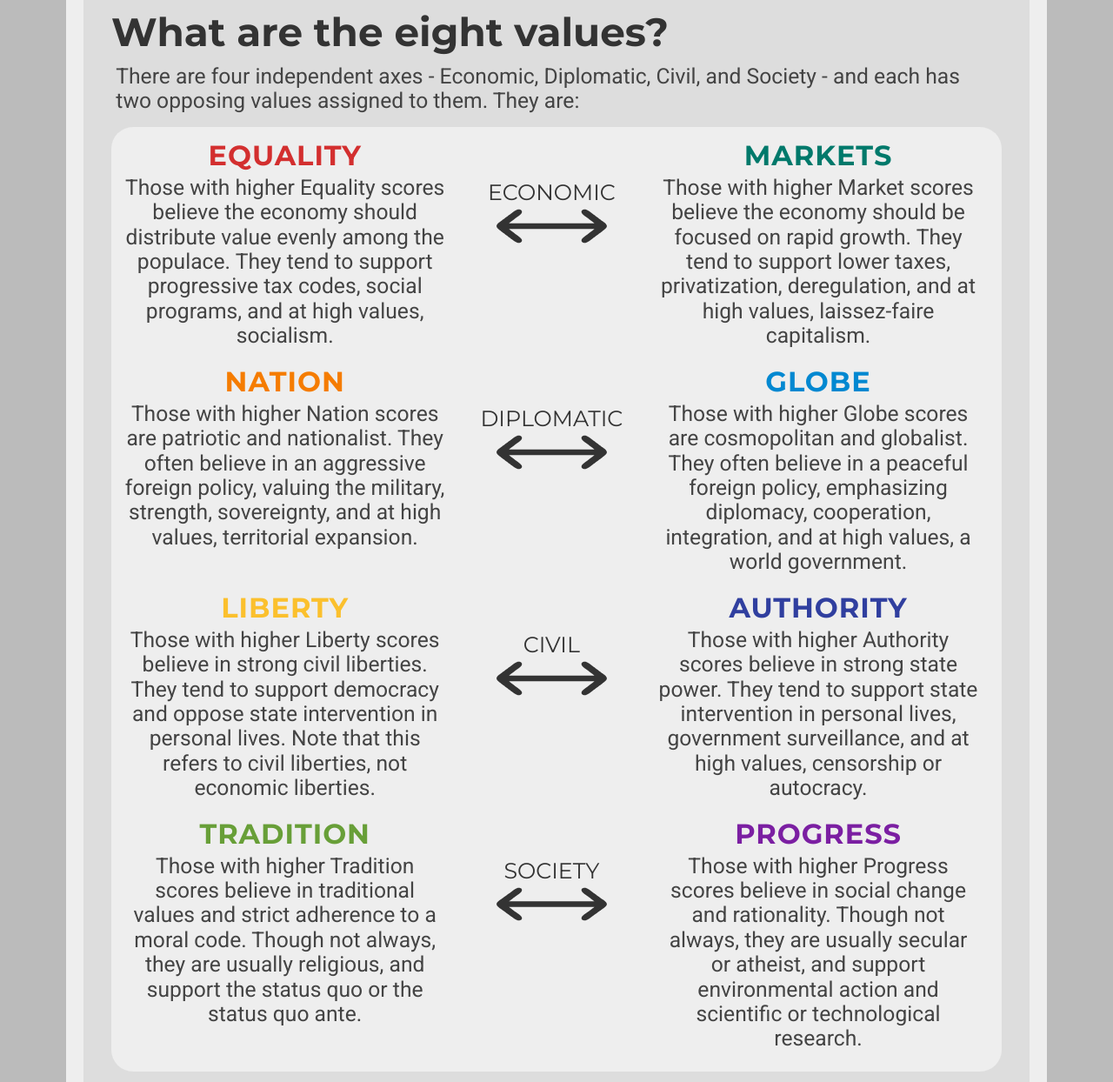
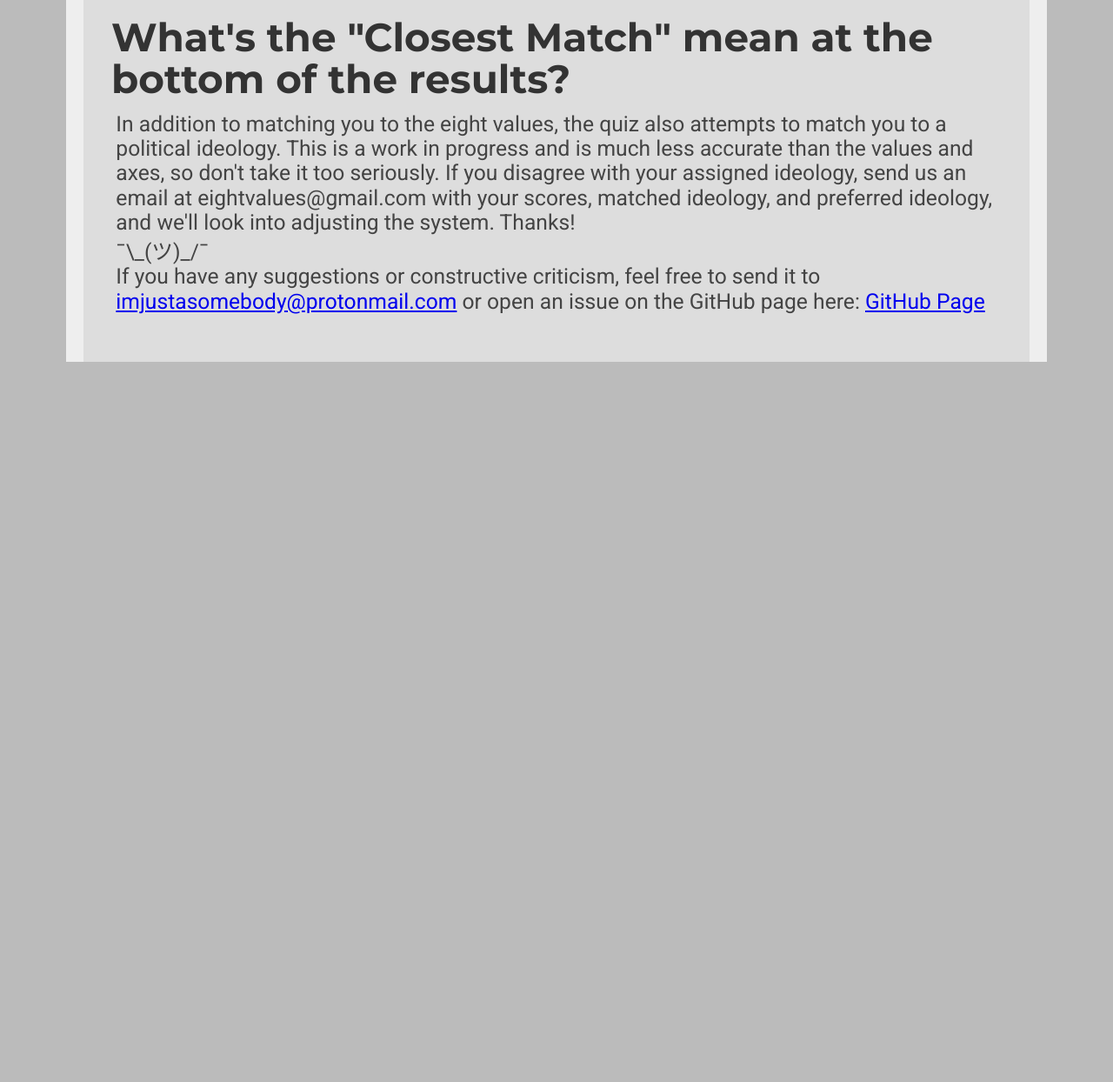
Before and after one commit to FANY-V9/apocaliticvalues, a plain HTML site: page index.html in a window 1280 px wide. Shown: the part 936-2180 px from the top of the page at 87% size. After the commit the page ends 1352 px from the top, so only its background shows below. Drawn offline with Linux system fonts and the light colour scheme.

Commit message:
suffle add

```diff
--- a/index.html
+++ b/index.html
@@ -30,90 +30,10 @@
 <h2>What is 8values?</h2>
     <p>8values is, in essence, a political quiz that attempts to assign percentages for eight different political values. You will be presented by a statement, and then you will answer with your opinion on the statement, from <b>Strongly Agree</b> to <b>Strongly Disagree</b>, with each answer slightly affecting your scores. At the end of the quiz, your answers will be compared to the maximum possible for each value, thus giving you a percentage. Answer honestly!<br /><br />
     There are <b><u><span id="numOfQuestions"></span></u></b> questions in the test.</p>
-
-<h2><a id="anchor">What are the eight values?</a></h2>
-    <p>There are four independent axes - Economic, Diplomatic, Civil, and Society - and each has two opposing values assigned to them. They are:</p>
-    <div class="explanation_bg">
-        <div class="spacer">
-            <div class="explanation_blurb_left">
-                <p class="value"><b style="color:#d32f2f;">EQUALITY</b></p>
-                <p class="blurb-text">
-                    Those with higher Equality scores believe the economy should distribute value evenly among the populace. They tend to support progressive tax codes, social programs, and at high values, socialism.
-                </p>
-            </div>
-            <div class="explanation_axis">
-                <p class="axis_name">ECONOMIC</p>
-                <img class="arrow" src="double_arrow.svg"></img>
-            </div>
-            <div class="explanation_blurb_right">
-                <p class="value"><b style="color:#00796b;">MARKETS</b></p>
-                <p class="blurb-text">
-                    Those with higher Market scores believe the economy should be focused on rapid growth. They tend to support lower taxes, privatization, deregulation, and at high values, laissez-faire capitalism.
-                </p>
-            </div>
-        </div>
-        <div class="spacer">
-            <div class="explanation_blurb_left">
-                <p class="value"><b style="color:#f57c00;">NATION</b></p>
-                <p class="blurb-text">
-                    Those with higher Nation scores are patriotic and nationalist. They often believe in an aggressive foreign policy, valuing the military, strength, sovereignty, and at high values, territorial expansion.
-                </p>
-            </div>
-            <div class="explanation_axis">
-                <p class="axis_name">DIPLOMATIC</p>
-                <img class="arrow" src="double_arrow.svg"></img>
-            </div>
-            <div class="explanation_blurb_right">
-                <p class="value"><b style="color:#0288d1;">GLOBE</b></p>
-                <p class="blurb-text">
-                    Those with higher Globe scores are cosmopolitan and globalist. They often believe in a peaceful foreign policy, emphasizing diplomacy, cooperation, integration, and at high values, a world government.
-                </p>
-            </div>
-        </div>
-        <div class="spacer">
-            <div class="explanation_blurb_left">
-                <p class="value"><b style="color:#fbc02d;">LIBERTY</b></p>
-                <p class="blurb-text">
-                    Those with higher Liberty scores believe in strong civil liberties. They tend to support democracy and oppose state intervention in personal lives. Note that this refers to civil liberties, not economic liberties.
-                </p>
-            </div>
-            <div class="explanation_axis">
-                <p class="axis_name">CIVIL</p>
-                <img class="arrow" src="double_arrow.svg"></img>
-            </div>
-            <div class="explanation_blurb_right">
-                <p class="value"><b style="color:#303f9f;">AUTHORITY</b></p>
-                <p class="blurb-text">
-                    Those with higher Authority scores believe in strong state power. They tend to support state intervention in personal lives, government surveillance, and at high values, censorship or autocracy.
-                </p>
-            </div>
-        </div>
-        <div class="spacer">
-            <div class="explanation_blurb_left">
-                <p class="value"><b style="color:#689f38;">TRADITION</b></p>
-                <p class="blurb-text">
-                    Those with higher Tradition scores believe in traditional values and strict adherence to a moral code. Though not always, they are usually religious, and support the status quo or the status quo ante.
-                </p>
-            </div>
-            <div class="explanation_axis">
-                <p class="axis_name">SOCIETY</p>
-                <img class="arrow" src="double_arrow.svg"></img>
-            </div>
-            <div class="explanation_blurb_right">
-                <p class="value"><b style="color:#7b1fa2;">PROGRESS</b></p>
-                <p class="blurb-text">
-                    Those with higher Progress scores believe in social change and rationality. Though not always, they are usually secular or atheist, and support environmental action and scientific or technological research.
-                </p>
-            </div>
-        </div>
-        <br/>
-    </div>
-
 <h2 style="margin-top: 17pt;">What's the "Closest Match" mean at the bottom of the results?</h2>
     <p>In addition to matching you to the eight values, the quiz also attempts to match you to a political ideology. This is a work in progress and is much less accurate than the values and axes, so don't take it too seriously. If you disagree with your assigned ideology, send us an email at eightvalues@gmail.com with your scores, matched ideology, and preferred ideology, and we'll look into adjusting the system. Thanks!</p>
-<h2>I don't like my scores!</h2>
     <p>¯\_(ツ)_/¯<br/>
-    If you have any suggestions or constructive criticism, feel free to send it to <a href="mailto:eightvalues@gmail.com">eightvalues@gmail.com</a> or open an issue on the GitHub page here: <a href="https://github.com/8values/8values.github.io">GitHub Page</a></p>
+    If you have any suggestions or constructive criticism, feel free to send it to <a href="mailto:imjustasomebody@protonmail.com">imjustasomebody@protonmail.com</a> or open an issue on the GitHub page here: <a href="https://github.com/8values/8values.github.io">GitHub Page</a></p>
 <br>
 <!-- This is the script for the page itself -->
 <script type="application/javascript"src="questions.js"></script>
@@ -121,3 +41,15 @@
     document.getElementById("numOfQuestions").innerHTML = questions.length;
 </script>
 </body>
+
+<!--
+    ok, just to remember the values
+    Economy: Equality - Nothing - Markets
+    Moral: Immoral - Post-moral - Survivalism - Moral
+    Religios: Atheism - Survivalism - Theocracy
+    Aid: Aid - survivalism - Violence
+    Collective: Individual - Groups - Community
+    Radioactive: acceptance - Survivalism - euthanasia - Eugenics
+    Authority: Anarchism - Re-Estabilish - Absolutism
+    Time: Primalism - Restart - Pre-Apocalipse - Apocalipse - Post-Apocalipse - New society - Futurism
+-->
```
Also changed, not shown: instructions.html (+9 -6 lines), quiz.html (+19 -0 lines).
